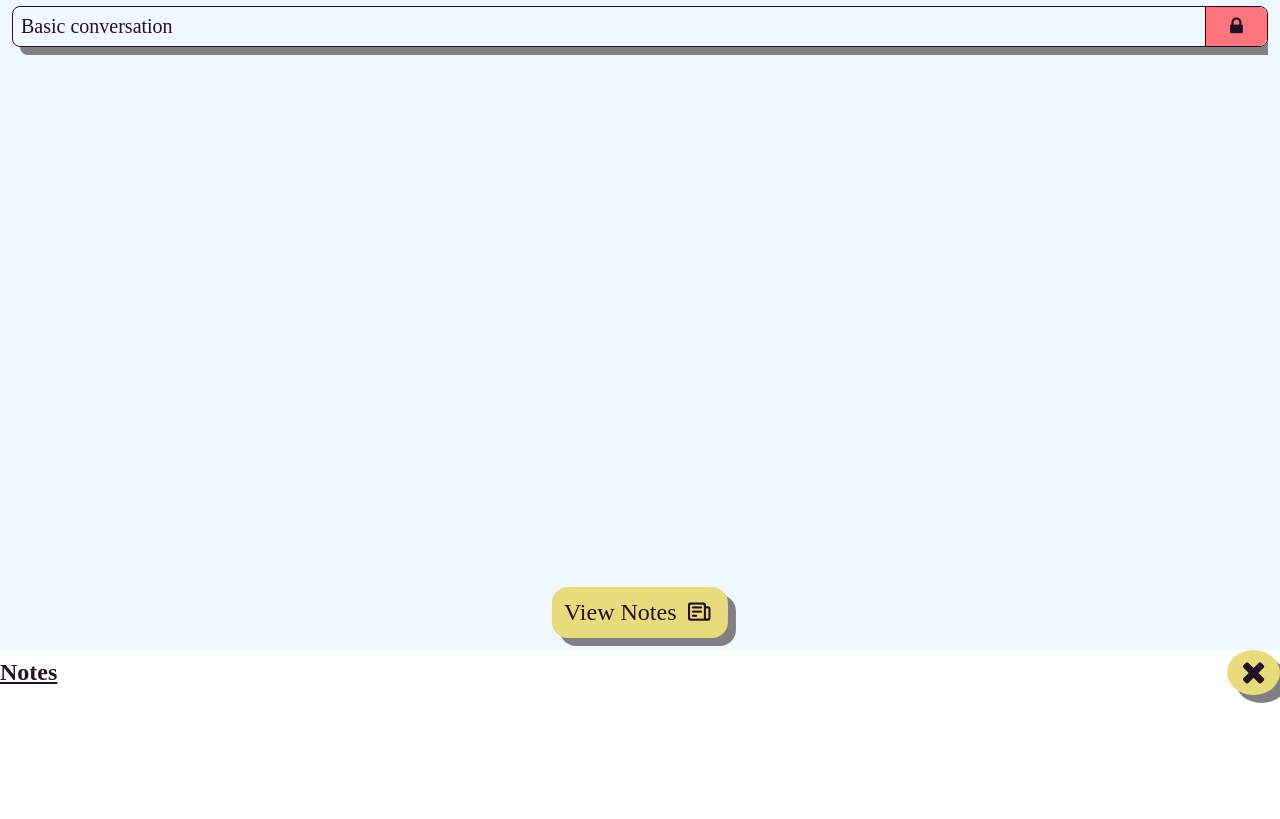
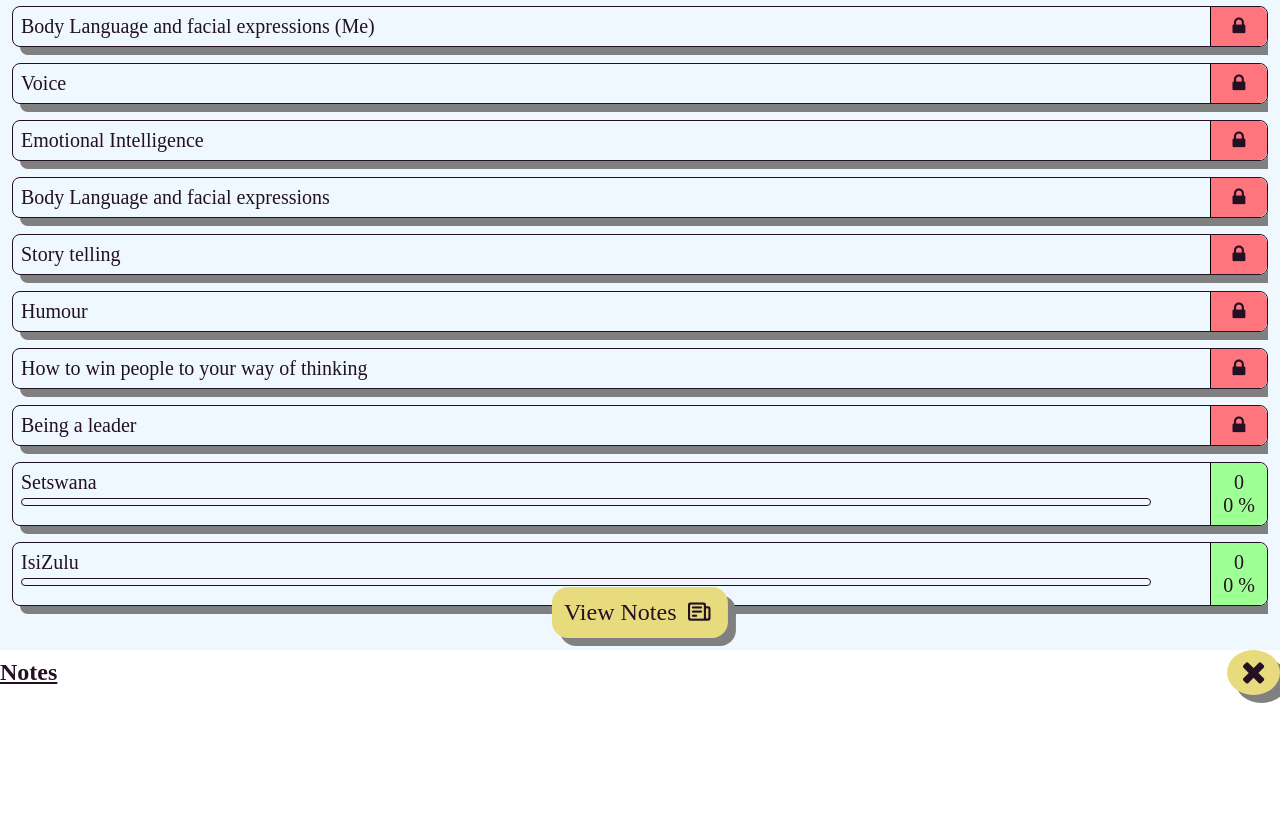
Before and after one commit to ThaBeanBoy/Social_Skills, a website built with webpack: page src/index.html in a window 1280 px wide. Shown: the part 150-969 px from the top of the page. Built offline with nearby package versions, Linux system fonts and the light colour scheme; a web font is replaced by a local one.

Commit message:
Finished loading contents in the home from the communicasi.json

```diff
--- a/src/Js/home.js
+++ b/src/Js/home.js
@@ -5,16 +5,86 @@ import {
   Home_NoteReview,
   alertBox,
 } from './pageManipulations';
+
 import {
   UI_Home_top,
-  UI_Home_allUnlockedModules,
   UI_Home_viewNotesBtn,
-  UI_Home_allLockedModules,
   UI_Alert_closeAlertion,
+  UI_Home_allModulesBox,
 } from './UIelements';
+
 import icon from '../logo/logoSvg.svg';
 
-const homeCode = () => {
+import modules from '../comunicasi.json';
+
+const strCompress = (markup, compress = true) => {
+  // replace(/\s/g, '')
+  return compress
+    ? markup
+        .replace(/(\r\n|\n|\r)/gm, '')
+        .replace(/\s+/g, ' ')
+        .trim()
+    : markup;
+};
+
+const moduleInStorage = (moduleTitle) => {
+  return JSON.parse(localStorage.getItem(moduleTitle));
+};
+
+modules.forEach((module, indx) => {
+  // get the number of meets from local storage
+  let storage = moduleInStorage(module.id);
+  if (storage === null) {
+    const defaultVals = {
+      numOfMeets: 0,
+      fieldNotes: 'No notes made yet',
+    };
+
+    localStorage.setItem(module.id, JSON.stringify(defaultVals));
+    storage = defaultVals;
+  }
+
+  //   Making the mark up
+  const previousModule = modules[indx - 1];
+  const unlocked =
+    indx === 0 ||
+    moduleInStorage(previousModule.id).numOfMeets ===
+      previousModule.targetMeets ||
+    module.language;
+
+  const percantageProgress = (storage.numOfMeets / module.targetMeets) * 100;
+
+  //   Making the li element
+  const li = document.createElement('li');
+  li.setAttribute('class', `module button ${unlocked ? 'unlocked' : 'locked'}`);
+  li.setAttribute('data-module', `${module.id}`);
+  //   prettier-ignore
+  li.innerHTML = (strCompress(`
+        <div class="left-side">
+            <span class="module-name">${module.title}</span>
+            <div class="progress-bar">
+                <div class="progress-filler" style="width: ${percantageProgress}%"></div>
+            </div>
+        </div>
+        <div class="right-side">
+            ${unlocked?strCompress(`${storage.numOfMeets}<br />${percantageProgress} %`)
+            :'<i class="icon-lock"></i>'}
+        </div>
+  `));
+
+  if (indx === 0 || indx === 1) {
+    console.log(li);
+  }
+
+  //   Adding the event
+  li.addEventListener('click', () =>
+    unlocked ? Home_ModuleView.play() : alertBox.play()
+  );
+
+  // Attaching the li element to the list
+  UI_Home_allModulesBox.append(li);
+});
+
 // Making the right side of all modules the same width
 const rightSideWidth =
   gsap.getProperty('.unlocked .right-side', 'width') +
@@ -24,24 +94,26 @@ const homeCode = () => {
 gsap.set('.module .right-side', { width: rightSideWidth });
 gsap.set('.module .left-side', { width: leftSideWidth });
 
+// Increasing height of module view to create space for the review notes buttons
+// const bottomPadding =
+//   gsap.getProperty(UI_Home_viewNotesBtn, 'height') +
+//   gsap.getProperty(UI_Home_viewNotesBtn, 'bottom') +
+//   gsap.getProperty(UI_Home_viewNotesBtn, 'paddingBottom');
+const bottomPadding =
+  UI_Home_viewNotesBtn.offsetHeight +
+  gsap.getProperty(UI_Home_viewNotesBtn, 'bottom') +
+  20;
+
+console.log(bottomPadding);
+
+gsap.set(UI_Home_allModulesBox, { paddingBottom: bottomPadding });
+
 // appending logo on homescreen
 const img = document.createElement('img');
 img.src = icon;
 UI_Home_top.appendChild(img);
 
-  //   Setting up page transition to Module View
-  UI_Home_allUnlockedModules.forEach((el) => {
-    el.addEventListener('click', () => Home_ModuleView.play());
-  });
-
-  //   Alerting locked module
-  UI_Home_allLockedModules.forEach((el) => {
-    el.addEventListener('click', () => alertBox.play());
-  });
 UI_Alert_closeAlertion.addEventListener('click', () => alertBox.reverse());
 
 //   Setting transition for review notes
 UI_Home_viewNotesBtn.addEventListener('click', () => Home_NoteReview.play());
-};
-
-export default homeCode;
--- a/src/Sass/sectionHome.scss
+++ b/src/Sass/sectionHome.scss
@@ -35,13 +35,14 @@ section.home {
   }
 
   .allModules {
-    &::before {
-      height: 100%;
-      width: 100%;
-      background-color: rgba(0, 0, 0, 0.5);
-      z-index: 3;
-    }
+    // &::before {
+    //   height: 100%;
+    //   width: 100%;
+    //   background-color: rgba(0, 0, 0, 0.5);
+    //   z-index: 3;
+    // }
 
+    // pa
     overflow-y: scroll;
     overflow-x: visible;
     flex: 1;
@@ -56,7 +57,7 @@ section.home {
       display: flex;
       flex-direction: row;
       justify-content: space-between;
-      align-items: center;
+      align-items: stretch;
 
       $right-Side-width: 20%;
 
@@ -91,11 +92,16 @@ section.home {
       }
 
       .right-side {
+        // height: 100%;
         text-align: center;
         border-left: solid black $module-border-width;
         border-radius: 0 $module-border-radius $module-border-radius 0;
         padding: $module-border-radius;
         background-color: $ColPal-noice-green;
+
+        display: flex;
+        align-items: center;
+        justify-content: center;
       }
     }
     .locked {
@@ -105,7 +111,6 @@ section.home {
 
       .right-side {
         background-color: $ColPal-noice-red;
-        content: '';
       }
     }
   }
--- a/src/comunicasi.json
+++ b/src/comunicasi.json
@@ -1,62 +1,81 @@
 [
   {
-    "title": "Basics (Pre-screenig and conversation)",
+    "title": "Basics (Pre_screenig and conversation)",
     "notes": "No notes as yet",
     "targetMeets": 200,
-    "activeDaysAllowed": 25
+    "activeDaysAllowed": 25,
+    "id": "md_Basics"
   },
   {
     "title": "Body Language and facial expressions (Me)",
     "notes": "No notes as yet",
     "targetMeets": 300,
-    "activeDaysAllowed": 30
+    "activeDaysAllowed": 30,
+    "id": "md_BodLangFacialExpr_Me"
   },
   {
     "title": "Voice",
     "notes": "No notes as yet",
     "targetMeets": 100,
-    "activeDaysAllowed": 20
+    "activeDaysAllowed": 20,
+    "id": "md_Voice"
   },
   {
     "title": "Emotional Intelligence",
     "notes": "No notes as yet",
     "targetMeets": 100,
-    "activeDaysAllowed": 20
+    "activeDaysAllowed": 20,
+    "id": "md_EQ"
   },
   {
     "title": "Body Language and facial expressions",
     "notes": "No notes as yet",
     "targetMeets": 300,
-    "activeDaysAllowed": 20
+    "activeDaysAllowed": 20,
+    "id": "md_BodLangFacialExpr_Others"
   },
   {
     "title": "Story telling",
     "notes": "No notes as yet",
     "targetMeets": 100,
-    "activeDaysAllowed": 20
+    "activeDaysAllowed": 20,
+    "id": "md_StoryTelling"
   },
   {
     "title": "Humour",
     "notes": "No notes as yet",
     "targetMeets": 100,
-    "activeDaysAllowed": 20
+    "activeDaysAllowed": 20,
+    "id": "md_Humour"
   },
   {
     "title": "How to win people to your way of thinking",
     "notes": "No notes as yet",
     "targetMeets": 100,
-    "activeDaysAllowed": 20
+    "activeDaysAllowed": 20,
+    "id": "md_WinPeepToYourThinking"
   },
   {
     "title": "Being a leader",
     "notes": "No notes as yet",
     "targetMeets": 100,
-    "activeDaysAllowed": 20
+    "activeDaysAllowed": 20,
+    "id": "md_BeingAleader"
   },
   {
-    "title": "Language",
+    "title": "Setswana",
     "notes": "Another App",
     "targetMeets": 100,
-    "activeDaysAllowed": 20
+    "activeDaysAllowed": 20,
+    "id": "md_Setswana",
+    "language": true
+  },
+  {
+    "title": "IsiZulu",
+    "notes": "Another App",
+    "targetMeets": 100,
+    "activeDaysAllowed": 20,
+    "id": "md_Zulu",
+    "language": true
   }
 ]
--- a/src/index.html
+++ b/src/index.html
@@ -24,32 +24,7 @@
         <h1>Social Skills</h1>
       </div>
 
-      <ul class="allModules cool-list">
-        <li class="module unlocked button" data-module="x">
-          <div class="left-side">
-            <span class="module-name">Yo</span>
-            <div class="progress-bar">
-              <div class="progress-filler"></div>
-            </div>
-          </div>
-          <div class="right-side">
-            16 <br />
-            38%
-          </div>
-        </li>
-
-        <li class="module locked button" data-module="x">
-          <div class="left-side">
-            <span class="module-name">Basic conversation</span>
-            <div class="progress-bar">
-              <div class="progress-filler"></div>
-            </div>
-          </div>
-          <div class="right-side">
-            <i class="icon-lock"></i>
-          </div>
-        </li>
-      </ul>
+      <ul class="allModules cool-list"></ul>
 
       <div id="viewNotes">View Notes <i class="icon-newspaper"></i></div>
     </section>
@@ -111,3 +86,32 @@
     </section>
   </body>
 </html>
+
+<!--
+  Basic markups fam
+
+  !Module in home screen
+  <li class="module unlocked button" data-module="x">
+    <div class="left-side">
+        <span class="module-name">Yo</span>
+        <div class="progress-bar">
+          <div class="progress-filler"></div>
+        </div>
+      </div>
+    <div class="right-side">
+      16<br />38%
+    </div>
+  </li>
+
+  <li class="module locked button" data-module="x">
+    <div class="left-side">
+      <span class="module-name">Basic conversation</span>
+      <div class="progress-bar">
+        <div class="progress-filler"></div>
+      </div>
+    </div>
+    <div class="right-side">
+      <i class="icon-lock"></i>
+    </div>
+  </li>
+-->
--- a/src/index.js
+++ b/src/index.js
@@ -1,14 +1,13 @@
 import './styles.scss';
 
 import moduleViewCode from './Js/moduleView';
-import homeCode from './Js/home';
 import noteReviewCode from './Js/notesReview';
+import './Js/home';
 
 import { UI_Home_closeNoteReview } from './Js/UIelements';
 import { Home_NoteReview } from './Js/pageManipulations';
 
 moduleViewCode();
-homeCode();
 noteReviewCode();
 
 // Setting up service worker
```
Also changed, not shown: todo.txt (+6 -5 lines), dist/index.html, 1 other file. Lines whose indentation alone changed are shown as unchanged.
